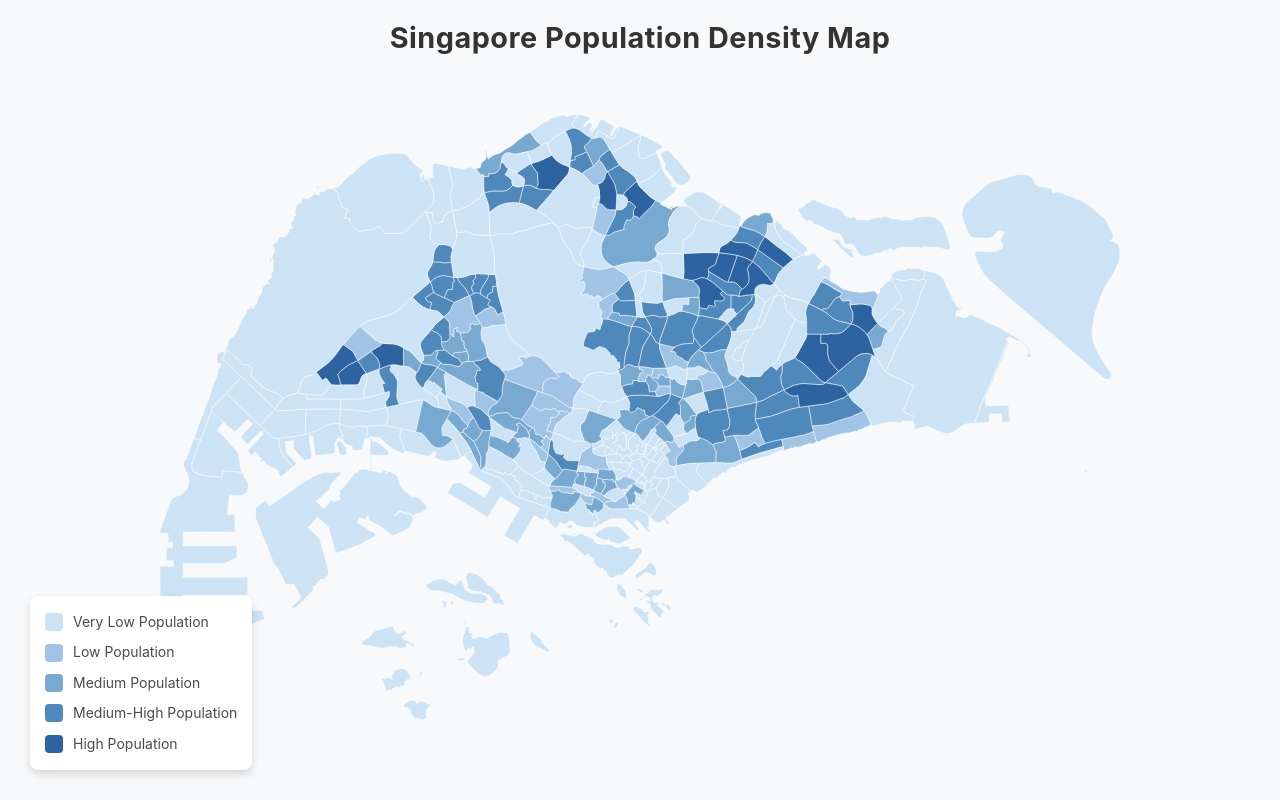
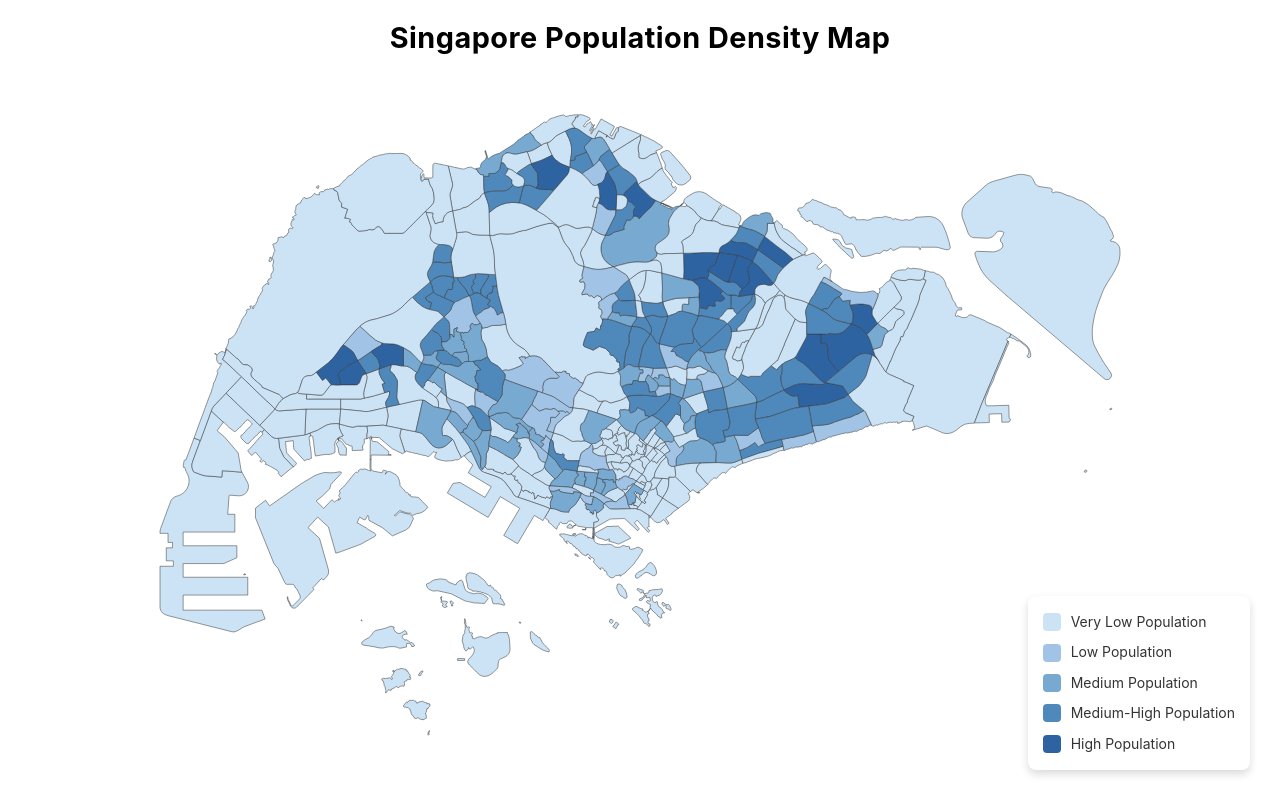
Before and after one commit to shravanii237/HCDIV-4, a plain HTML site: page index.html in a window 1280 px wide. Drawn offline with nearby package versions, Linux system fonts and the light colour scheme.

Commit message:
Update index.html

```diff
--- a/index.html
+++ b/index.html
@@ -10,15 +10,15 @@
       font-family: 'Inter', Arial, sans-serif;
       margin: 0;
       padding: 0;
-      background-color: #f8f9fa;
-      color: #4a4a4a;
+      background-color: #ffffff; /* White background */
+      color: #000000; /* Black text for the page */
     }
 
     h1 {
       text-align: center;
       margin: 20px 0;
       font-size: 1.8em; /* Reduced font size */
-      color: #333333;
+      color: #000000; /* Black title */
       letter-spacing: 0.5px;
     }
 
@@ -31,13 +31,13 @@
     }
 
     svg {
-      border: none; /* Removed the border around the SVG */
+      border: none; /* No border for the SVG */
     }
 
     /* Tooltip Styles */
     #info {
       position: absolute;
-      background-color: #ffffff;
+      background-color: #ffffff; /* White tooltip background */
       padding: 12px 15px;
       border-radius: 6px;
       box-shadow: 0 4px 8px rgba(0, 0, 0, 0.15);
@@ -45,19 +45,21 @@
       line-height: 1.5;
       display: none;
       z-index: 10;
+      color: #333333; /* Dark text for readability */
     }
 
     /* Legend Styles */
     #legend {
       position: absolute;
-      bottom: 30px;
-      left: 30px;
-      background: #ffffff;
+      bottom: 30px; /* Positioned at the bottom */
+      right: 30px; /* Moved to the right */
+      background: #ffffff; /* White background for legend */
       padding: 15px;
       border-radius: 8px;
       box-shadow: 0 4px 8px rgba(0, 0, 0, 0.15);
       font-size: 14px;
       line-height: 1.6;
+      color: #333333; /* Dark text for readability */
     }
 
     .legend-item {
@@ -142,7 +144,7 @@
       .enter()
       .append("path")
       .attr("d", path)
-      .attr("stroke", "#ffffff")
+      .attr("stroke", "#333333") /* Dark border between regions */
       .attr("stroke-width", 0.5)
       .attr("fill", d => colorScale(d.properties.population))
       .on("mouseover", (event, d) => {
```
